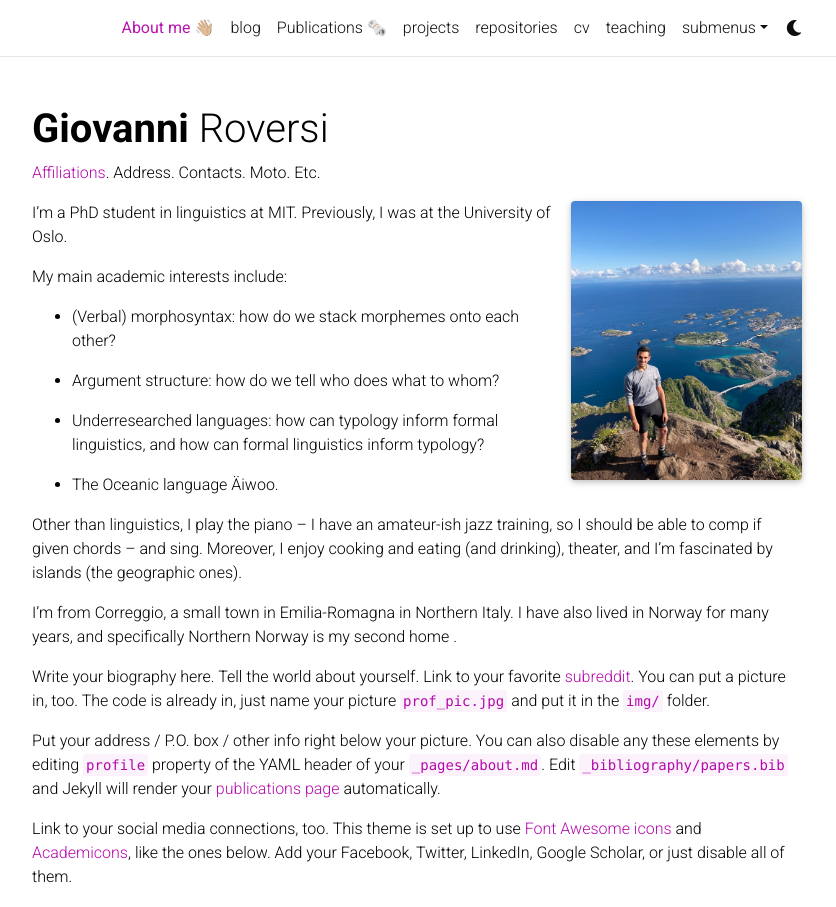
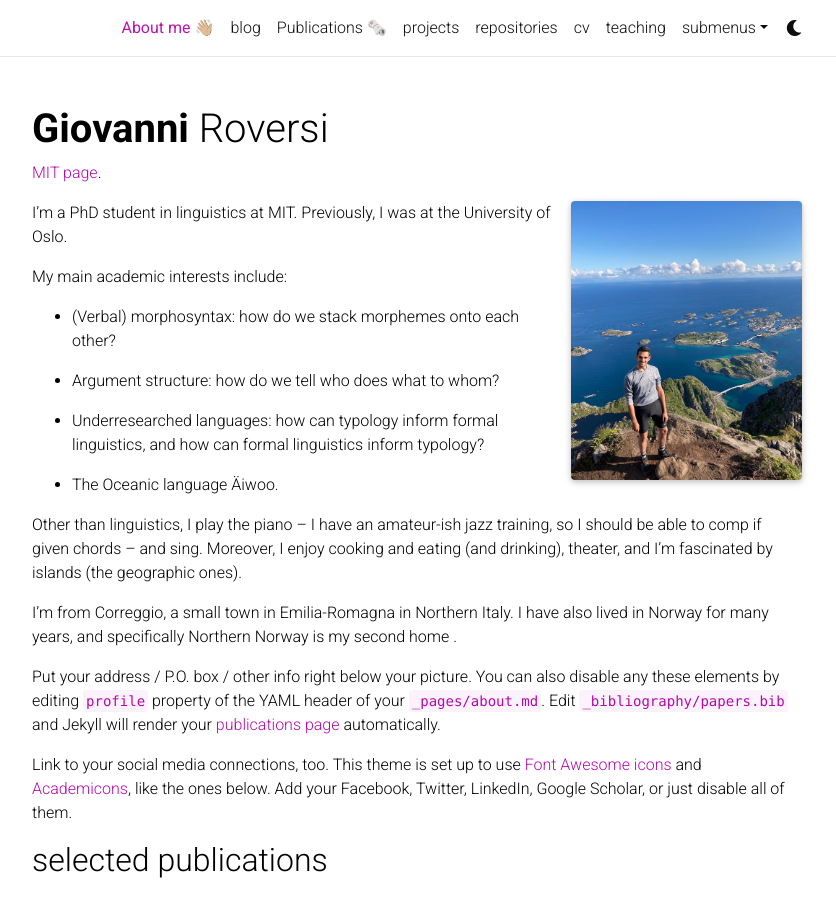
Before and after one commit to GiovanniRoversiMIT/GiovanniRoversiMIT, a Jekyll site: the page built from _pages/about.md, in a window 1280 px wide and 1241 px high, cut to the strip 0-907 px from the top of the window. Shown: the whole strip, without its empty margins (223-1059 px from the left). Built offline with Jekyll 4.4.1, drawn with Linux system fonts in a browser that asks for light colours; full-size pictures stand in for the smaller copies a plugin makes; comment, search, counter and statistics services are not loaded; a style sheet for code colours, icons or effects is not loaded.

Commit message:
Update about.md

```diff
--- a/_pages/about.md
+++ b/_pages/about.md
@@ -2,7 +2,7 @@
 layout: about
 title: About me 👋🏼
 permalink: /
-subtitle: <a href='#'>Affiliations</a>. Address. Contacts. Moto. Etc.
+subtitle: <a href='https://linguistics.mit.edu/user/groversi/'>MIT page</a>.
 
 profile:
   align: right
@@ -37,8 +37,6 @@
 
 I'm from Correggio, a small town in Emilia-Romagna in Northern Italy. I have also lived in Norway for many years, and specifically Northern Norway is my second home .
 
-Write your biography here. Tell the world about yourself. Link to your favorite [subreddit](http://reddit.com). You can put a picture in, too. The code is already in, just name your picture `prof_pic.jpg` and put it in the `img/` folder.
-
 Put your address / P.O. box / other info right below your picture. You can also disable any these elements by editing `profile` property of the YAML header of your `_pages/about.md`. Edit `_bibliography/papers.bib` and Jekyll will render your [publications page](/al-folio/publications/) automatically.
 
 Link to your social media connections, too. This theme is set up to use [Font Awesome icons](http://fortawesome.github.io/Font-Awesome/) and [Academicons](https://jpswalsh.github.io/academicons/), like the ones below. Add your Facebook, Twitter, LinkedIn, Google Scholar, or just disable all of them.
```
